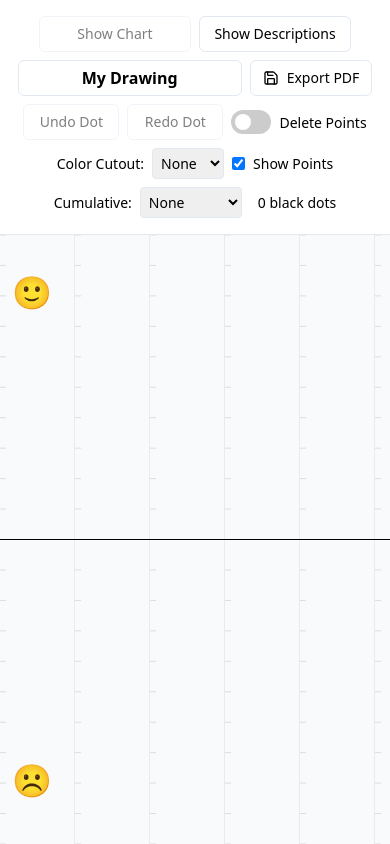
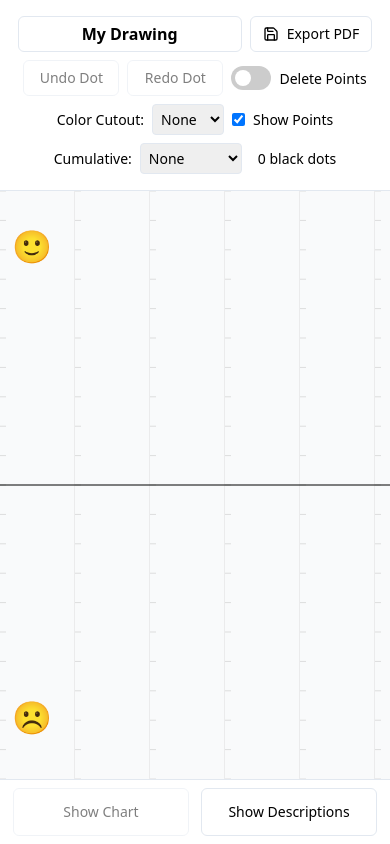
Before and after one commit to jbaileystudio/Sumpoints, a React (Vite) app: page / in a window 390 px wide. Built offline with nearby package versions, Linux system fonts and the light colour scheme.

Commit message:
Mobile 'Show Chart' / 'Show Descriptions'
These buttons are now below the chart on mobile.

```diff
--- a/index.html
+++ b/index.html
@@ -2,7 +2,7 @@
 <html lang="en">
   <head>
     <meta charset="UTF-8" />
-    <meta name="viewport" content="width=device-width, initial-scale=1.0, viewport-fit=cover" />
+    <meta name="viewport" content="viewport-fit=cover, width=device-width, initial-scale=1.0, maximum-scale=1.0, user-scalable=no">
 
     <!-- Primary Meta Tags -->
     <title>Sumpoints | Tap the Source of Great Satisfaction</title>
--- a/src/components/InteractiveDrawing.jsx
+++ b/src/components/InteractiveDrawing.jsx
@@ -1611,6 +1611,8 @@ return (
     }}>
 
             {/* Rotation buttons */}
+            {!isMobile && (
+              <>
                 <Button
                   size="sm"
                   variant="outline"
@@ -1618,7 +1620,7 @@ return (
                   onClick={() => setRotated(false)}
                   disabled={!rotated}
                 >
-            {isMobile ? 'Show Chart' : 'Rotate Left'}
+                  Rotate Left
                 </Button>
 
                 <Button
@@ -1628,8 +1630,10 @@ return (
                   onClick={() => setRotated(true)}
                   disabled={rotated}
                 >
-            {isMobile ? 'Show Descriptions' : 'Rotate Right'}
+                  Rotate Right
                 </Button>
+              </>
+            )}
 
             {/* Document name input */}
             <Input
@@ -1808,7 +1812,9 @@ return (
                   overflowY: 'auto',
                   background: '#f9fafb',
                   cursor: dragging ? 'ew-resize' : hoveredId ? 'ew-resize' : 'crosshair',
-              height: 'calc(100dvh - 80px)'
+                  height: isMobile ?
+                    'calc(100dvh - (env(safe-area-inset-bottom, 1rem) + 4rem))' : // Mobile: account for header and tray
+                    'calc(100dvh - 80px)'  // Desktop: just account for header
                 }}
               >
               <div
@@ -2188,7 +2194,9 @@ return (
       overflowX: 'auto',
       background: '#f9fafb',
       cursor: dragging ? 'ns-resize' : hoveredId ? 'ns-resize' : 'crosshair',
-  height: 'calc(100dvh - 80px)',  // Just one value since it's the same either way
+      height: isMobile ?
+        'calc(100dvh - (env(safe-area-inset-bottom, 1rem) + 4rem))' : // Mobile: account for header and tray
+        'calc(100dvh - 80px)'  // Desktop: just account for header
       }}
     >
     <div
@@ -2587,8 +2595,57 @@ return (
       </div>
       </div>
       )}
+      {/* Add the BottomTray only for mobile */}
+    {isMobile && <BottomTray
+      rotated={rotated}
+      setRotated={setRotated}
+      isMobile={isMobile}
+    />}
   </div>
   );
 };
 
+const BottomTray = ({ rotated, setRotated, isMobile }) => (
+  <div style={{
+    position: 'sticky',
+    bottom: 0,
+    left: 0,
+    right: 0,
+    background: 'white',
+    borderTop: '1px solid #e2e8f0',
+    padding: '0.5rem',
+    paddingBottom: '0.5rem',  // Adjust bottom padding 'env(safe-area-inset-bottom'??
+    display: 'flex',
+    justifyContent: 'center',  // Changed from space-around to center
+    gap: '0.75rem',  // Controls space between buttons
+    zIndex: 50
+  }}>
+    <Button
+      size="sm"
+      variant="outline"
+      style={{
+        width: '11rem',  // Adjust button width
+        height: '3rem'  // Adjust button height
+      }}
+      onClick={() => setRotated(false)}
+      disabled={!rotated}
+    >
+      Show Chart
+    </Button>
+
+    <Button
+      size="sm"
+      variant="outline"
+      style={{
+        width: '11rem',
+        height: '3rem'
+      }}
+      onClick={() => setRotated(true)}
+      disabled={rotated}
+    >
+      Show Descriptions
+    </Button>
+  </div>
+);
+
 export default InteractiveDrawing;
```
Lines whose indentation alone changed are shown as unchanged.
